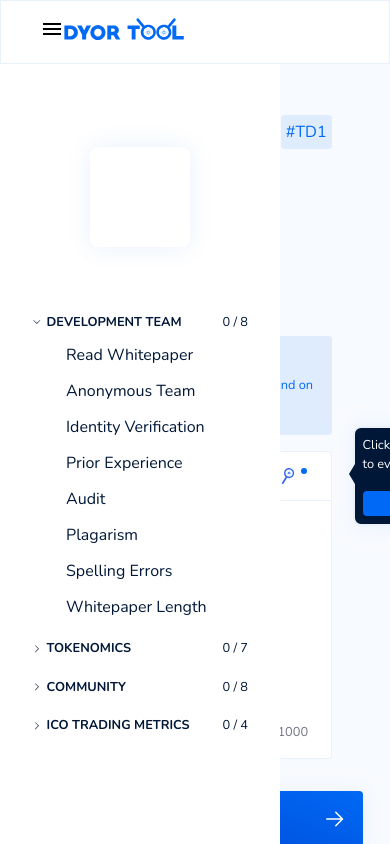
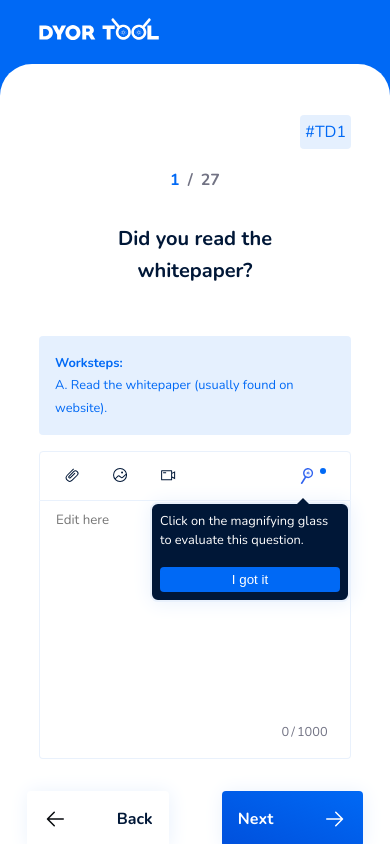
Before and after one commit to SCATDAO/scat-dyortool, a Vue app: page /research in a window 390 px wide. Built offline with nearby package versions, Linux system fonts and the light colour scheme.

Commit message:
11-01-2022

```diff
--- a/src/pages/DyorQuestion.vue
+++ b/src/pages/DyorQuestion.vue
@@ -1,32 +1,17 @@
 <template>
   <div class="css-main-flex-wrap">
     <header class="css-work-project-her" :class="{ active: workspace }">
-      <div class="css-left-panel-button">
-        <button @click="workspace = !workspace">
+      <router-link to="/main">
         <svg
-            class=".css-menu-svg-icon"
-            focusable="false"
-            width="24"
-            viewBox="0 0 24 24"
-          >
-            <path d="M3 18h18v-2H3v2zm0-5h18v-2H3v2zm0-7v2h18V6H3z"></path>
-          </svg>
-        </button>
-      </div>
-      <router-link to="/main"
-        >
-        <svg
-          class="css-logo"
+          id="logo-blue"
           width="120px"
           height="24px"
           version="1.1"
           viewBox="0 0 120 24"
-        >
-          <g
-            transform="matrix(.10159 0 0 .10159 -5.4495 -4.4501)"
-            fill="#0069f5"
-          >
-            <g fill="#0069f5">
+          fill="#070a0e"
+        >
+          <g transform="matrix(.10159 0 0 .10159 -5.4495 -4.4501)">
+            <g>
               <path
                 class="st2"
                 d="m120.1 266.5h-62.5v-139.7h62.5c9.7 0 18.8 1.8 27.4 5.5 8.5 3.7 16 8.6 22.3 14.9 6.4 6.3 11.4 13.7 15 22.2 3.7 8.5 5.5 17.6 5.5 27.2s-1.8 18.7-5.5 27.2-8.7 15.9-15 22.2c-6.4 6.3-13.8 11.3-22.3 14.9-8.6 3.8-17.7 5.6-27.4 5.6zm-4.4-105.7h-21.4v71.6h21.4c5 0 9.7-0.9 14.1-2.8s8.2-4.4 11.4-7.7c3.2-3.2 5.8-7 7.6-11.4 1.9-4.4 2.8-9 2.8-14 0-4.9-0.9-9.6-2.8-14s-4.4-8.2-7.6-11.4-7.1-5.8-11.4-7.7c-4.3-1.6-9-2.6-14.1-2.6z"
@@ -59,7 +44,7 @@
                 class="st4"
                 d="m884.1 143.1c6.9 0 13.4 1.3 19.4 3.9 6.2 2.7 11.7 6.3 16.3 10.8 4.5 4.5 8.1 9.9 10.8 16 2.6 5.9 3.9 12.4 3.9 19.3s-1.3 13.3-3.9 19.3c-2.7 6.1-6.3 11.5-10.8 16s-9.9 8.1-16.1 10.7c-6 2.6-12.6 3.9-19.5 3.9-7 0-13.6-1.3-19.6-3.8-6.2-2.6-11.6-6.2-16.1-10.7s-8.1-9.9-10.8-16c-2.6-5.9-3.9-12.4-3.9-19.3 0-6.8 1.3-13.3 3.9-19.3 2.7-6.1 6.3-11.5 10.8-16 4.6-4.5 10-8.2 16.2-10.9 5.9-2.6 12.4-3.9 19.4-3.9m0-12c-8.6 0-16.8 1.6-24.2 4.9-7.6 3.3-14.3 7.8-19.9 13.3-5.6 5.6-10.1 12.2-13.4 19.7-3.2 7.4-4.9 15.5-4.9 24s1.6 16.6 4.9 24c3.3 7.6 7.8 14.2 13.4 19.7 5.6 5.6 12.3 10 19.8 13.2s15.6 4.8 24.3 4.8c8.5 0 16.7-1.6 24.2-4.8 7.6-3.2 14.3-7.7 19.9-13.2 5.6-5.6 10.1-12.2 13.4-19.7 3.2-7.4 4.9-15.5 4.9-24s-1.6-16.6-4.9-24c-3.3-7.6-7.8-14.2-13.4-19.7-5.6-5.6-12.3-10.1-20-13.3-7.5-3.3-15.6-4.9-24.1-4.9z"
               />
-              <g fill="#0069f5">
+              <g>
                 <path
                   class="st5"
                   d="m882.5 183.8c-0.1-2.5-2-4.6-4.6-4.6-2.4 0-4.7 2.1-4.6 4.6s2 4.6 4.6 4.6c2.5-0.1 4.8-2.2 4.6-4.6z"
@@ -189,7 +174,7 @@
                 class="st6"
                 d="m1035.9 143.1c7 0 13.5 1.3 19.4 3.9 6.2 2.7 11.7 6.3 16.2 10.9 4.5 4.5 8.1 9.8 10.8 16 2.6 5.9 3.9 12.4 3.9 19.3 0 6.8-1.3 13.3-3.9 19.3-2.7 6.1-6.3 11.5-10.8 16s-9.9 8.1-16.1 10.7c-6 2.5-12.5 3.8-19.6 3.8-6.9 0-13.5-1.3-19.5-3.9-6.2-2.6-11.6-6.2-16.1-10.7s-8.1-9.9-10.8-16c-2.6-5.9-3.9-12.4-3.9-19.3s1.3-13.3 3.9-19.3c2.7-6.1 6.3-11.5 10.8-16s10-8.2 16.3-10.8c6-2.6 12.5-3.9 19.4-3.9m0-12c-8.5 0-16.6 1.6-24.1 4.9-7.6 3.3-14.4 7.8-20 13.3-5.6 5.6-10.1 12.2-13.4 19.7-3.2 7.4-4.9 15.5-4.9 24s1.6 16.6 4.9 24c3.3 7.6 7.8 14.2 13.4 19.7s12.3 10 19.9 13.2c7.5 3.2 15.7 4.8 24.2 4.8 8.6 0 16.8-1.6 24.3-4.8 7.6-3.2 14.2-7.7 19.8-13.2 5.6-5.6 10.1-12.2 13.4-19.7 3.2-7.4 4.9-15.5 4.9-24s-1.6-16.6-4.9-24c-3.3-7.5-7.8-14.2-13.4-19.7-5.6-5.6-12.3-10.1-19.9-13.3-7.4-3.3-15.6-4.9-24.2-4.9z"
               />
-              <g fill="#0069f5">
+              <g>
                 <path
                   class="st5"
                   d="m1037.4 183.8c0.1-2.5 2-4.6 4.6-4.6 2.4 0 4.7 2.1 4.6 4.6s-2 4.6-4.6 4.6c-2.4-0.1-4.7-2.2-4.6-4.6z"
@@ -317,7 +302,6 @@
       </router-link>
     </header>
     <div class="css-work-tool-wrap">
-      <template v-if="workspace">
       <div class="css-work-project-wpr">
         <div class="css-work-project-wrap" :class="{ active: workspace }">
           <div class="css-work-project-title" @click="workspace = !workspace">
@@ -330,10 +314,7 @@
             <div class="css-work-project-name">
               <b>{{ currentAudit.pn }}</b>
             </div>
-              <div
-                class="css-work-project-tag"
-                style="text-transform: lowercase"
-              >
+            <div class="css-work-project-tag" style="text-transform: lowercase">
               <span>{{ currentAudit.pw }}</span>
             </div>
             <div class="css-work-project-tag">
@@ -489,8 +470,6 @@
           <div class="css-work-project-scc"></div>
         </div>
       </div>
-      </template>
-
       <div class="css-work-quest-wrap">
         <template v-if="!isFinished">
           <div class="css-work-quest-top">
@@ -868,6 +847,7 @@
               </template>
             </div>
           </div>
+          <div class="css-work-quest-nac"></div>
         </template>
         <template v-if="isFinished">
           <DyorSummary :answeredQuestion="answeredQuestion"></DyorSummary>
@@ -1595,7 +1575,7 @@ export default {
           video: [],
         },
       ],
-      workspace: true,
+      workspace: false,
       workProgramCategory: {
         developmentTeam: [],
         tokenomics: [],
@@ -1781,6 +1761,30 @@ textarea:focus-within {
   background: initial;
 }
 
+#logo-blue {
+  fill: #fff;
+}
+
+#right-arrow {
+  background: linear-gradient(
+    22.58deg,
+    rgba(0, 80, 220, 1) 0%,
+    rgba(0, 105, 245, 1) 100%
+  );
+}
+
+#right-arrow span {
+  color: #ffffff;
+  font-weight: bold;
+  margin-right: 50px;
+}
+
+#left-arrow span {
+  color: var(--text-color-primary);
+  font-weight: bold;
+  margin-left: 50px;
+}
+
 .dot {
   background: var(--complementary-color-blue);
   height: 6px;
@@ -1820,9 +1824,11 @@ textarea:focus-within {
   background: var(--base-color-white-secondary);
   caret-color: transparent;
   padding-bottom: 10%;
-  overflow-y: scroll;
-}
-
+}
+
+.css-work-quest-nac {
+  height: 100px;
+}
 .css-work-quest-panel-ta div {
   right: 0%;
   bottom: 0%;
@@ -1843,7 +1849,7 @@ textarea:focus-within {
 }
 
 .css-work-quest-top {
-  padding: 0 15%;
+  padding: 0 10%;
   margin-top: 3rem;
   display: flex;
   justify-content: space-between;
@@ -2192,32 +2198,6 @@ textarea:focus-within {
   box-shadow: 1px 1px 20px var(--border-primary);
 }
 
-#right-arrow {
-  background: linear-gradient(
-    22.58deg,
-    rgba(0, 80, 220, 1) 0%,
-    rgba(0, 105, 245, 1) 100%
-  );
-}
-
-#right-arrow span {
-  color: #ffffff;
-  font-weight: bold;
-  margin-right: 50px;
-}
-
-#left-arrow span {
-  color: var(--text-color-primary);
-  font-weight: bold;
-  margin-left: 50px;
-}
-
-.css-menu-svg-icon {
-  width: 24px;
-  height: 24px;
-  fill: currentColor;
-}
-
 .css-work-project-title {
   padding: 0 2rem;
   margin-top: 1rem;
@@ -2364,17 +2344,19 @@ textarea:focus-within {
 
 .css-work-tool-wrap {
   display: flex;
-  padding-bottom: 10%;
-}
-
-.css-left-panel-button {
-  top: 1rem;
-  left: 1rem;
 }
 
 @media (max-width: 600px) {
   .css-work-quest-back span {
     opacity: 0;
+  }
+
+  .css-work-project-wpr {
+    display: none;
+  }
+
+  .css-work-tool-wrap {
+    background: var(--complementary-color-blue);
   }
 
   .css-work-finished-ttw {
@@ -2385,6 +2367,28 @@ textarea:focus-within {
 
   .css-work-quest-wrap {
     margin-left: 0;
+    border-top-right-radius: 32px;
+    border-top-left-radius: 32px;
+    background: var(--base-color-white-primary);
+  }
+
+  .css-main-flex-wrap {
+    overflow-y: auto;
+  }
+
+  .css-work-quest-got {
+    right: 0;
+    top: 50px;
+  }
+
+  .css-work-quest-got::before {
+    bottom: 92px;
+    left: calc(77% - 10px);
+    border-top: 10px solid transparent;
+    border-bottom: 10px solid var(--text-color-primary);
+    border-left: 10px solid transparent;
+    border-right: 10px solid transparent;
+    border-radius: 2px;
   }
 
   .css-work-project-wrapper {
@@ -2406,6 +2410,15 @@ textarea:focus-within {
     color: var(--text-color-primary);
   }
 
+  .css-work-quest-answer {
+    padding: 0 10%;
+  }
+
+  .css-work-project-her {
+    background: var(--complementary-color-blue);
+    border: none;
+  }
+
   .css-work-quest-note {
     font-size: var(--text-size-secondary);
   }
```
Lines whose indentation alone changed are shown as unchanged.
